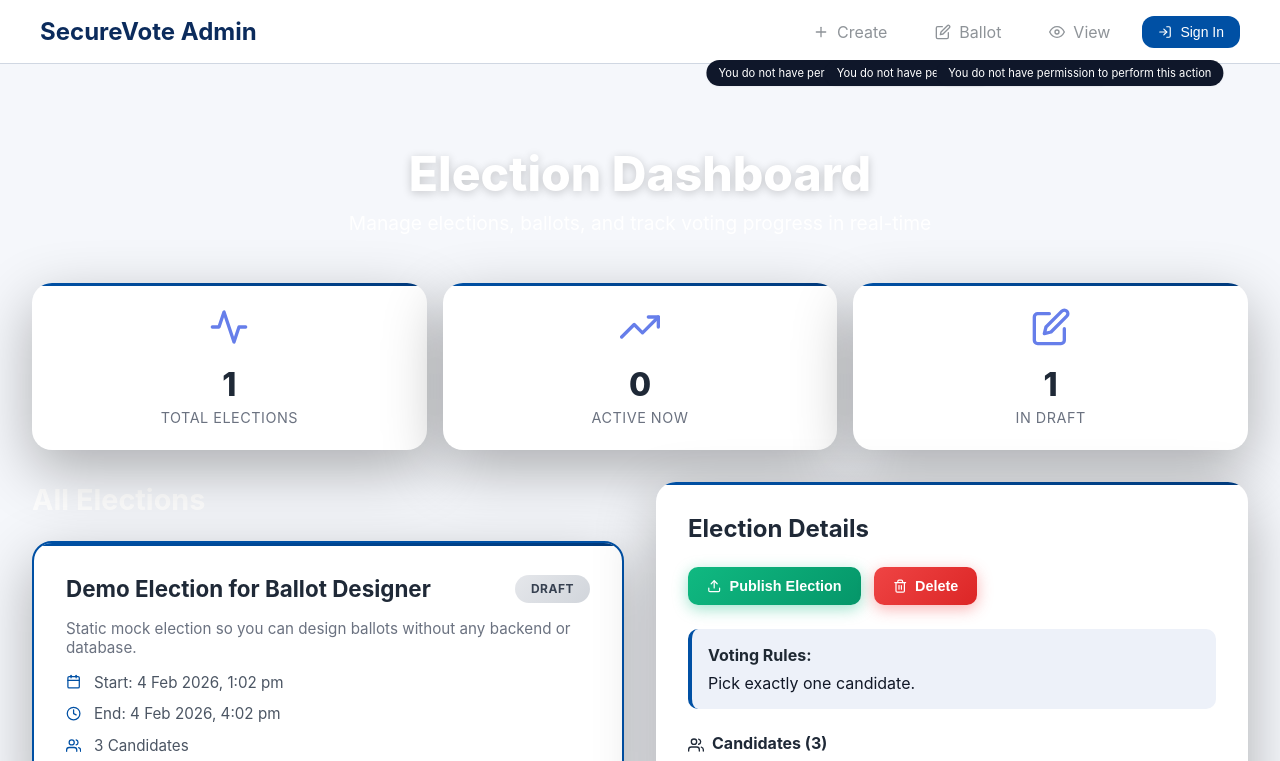
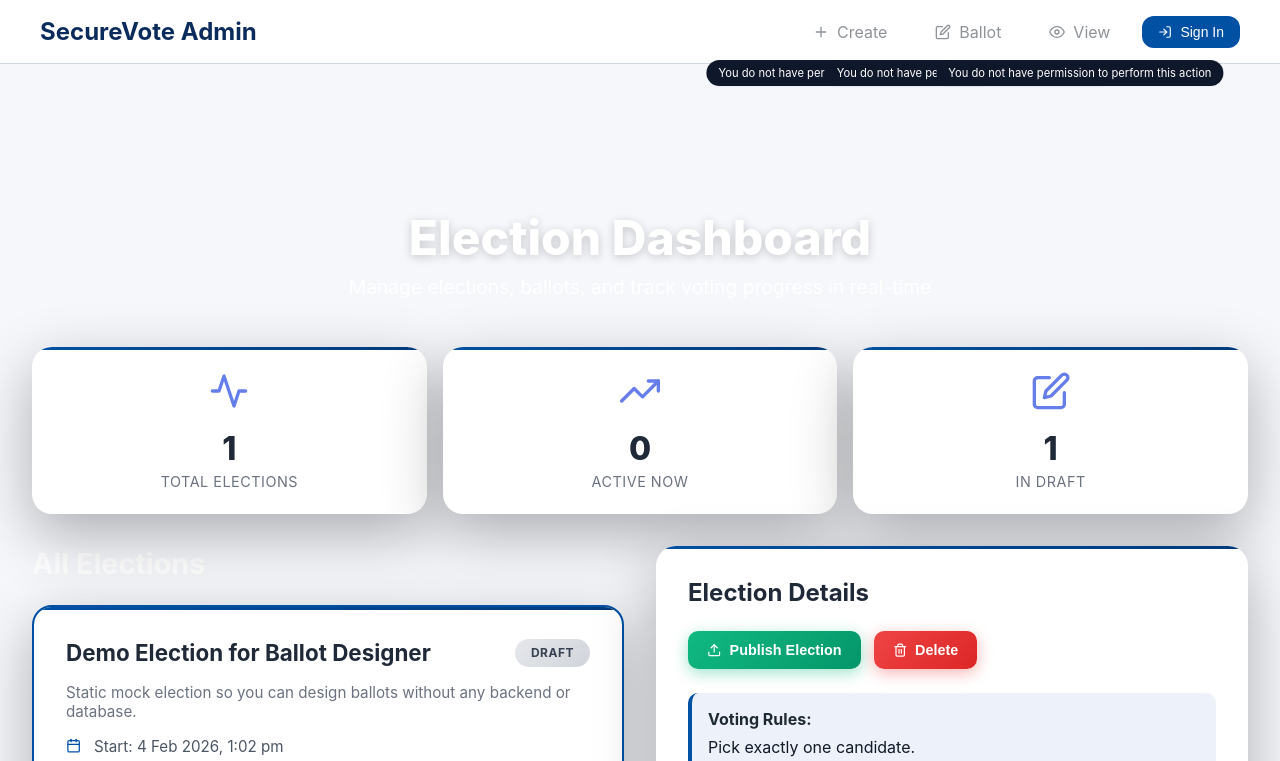
Before and after one commit to Votum-SecurVote/Votum-admin, a React (Vite) app in the folder vote-admin/frontend/: page /elections/public in a window 1280 px wide. Shown: the top 761 px of the page. Built offline with nearby package versions, Linux system fonts and the light colour scheme.

Commit message:
Align app layout padding with fixed navbar

```diff
--- a/vote-admin/frontend/src/styles/adminTheme.css
+++ b/vote-admin/frontend/src/styles/adminTheme.css
@@ -58,6 +58,10 @@ body {
   overflow-x: hidden;
 }
 
+.app {
+  padding-top: 64px; /* account for fixed navbar */
+}
+
 /* Glassmorphism Effects */
 .glass {
   background: var(--glass-bg);
```
